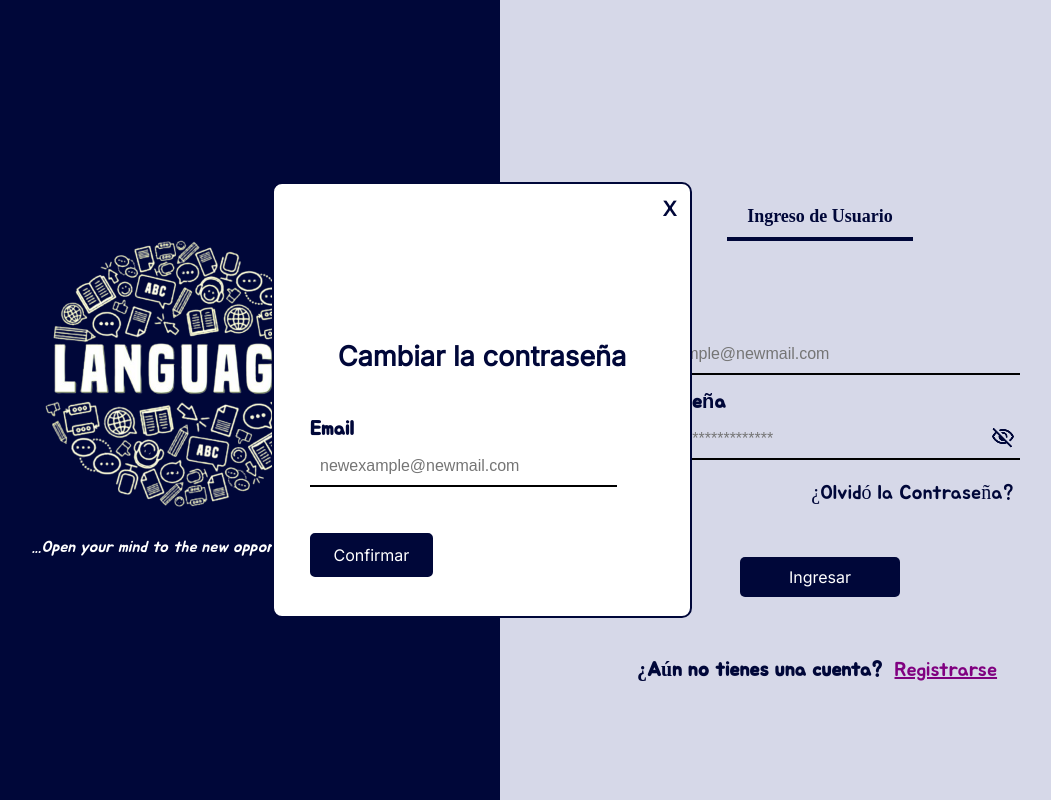
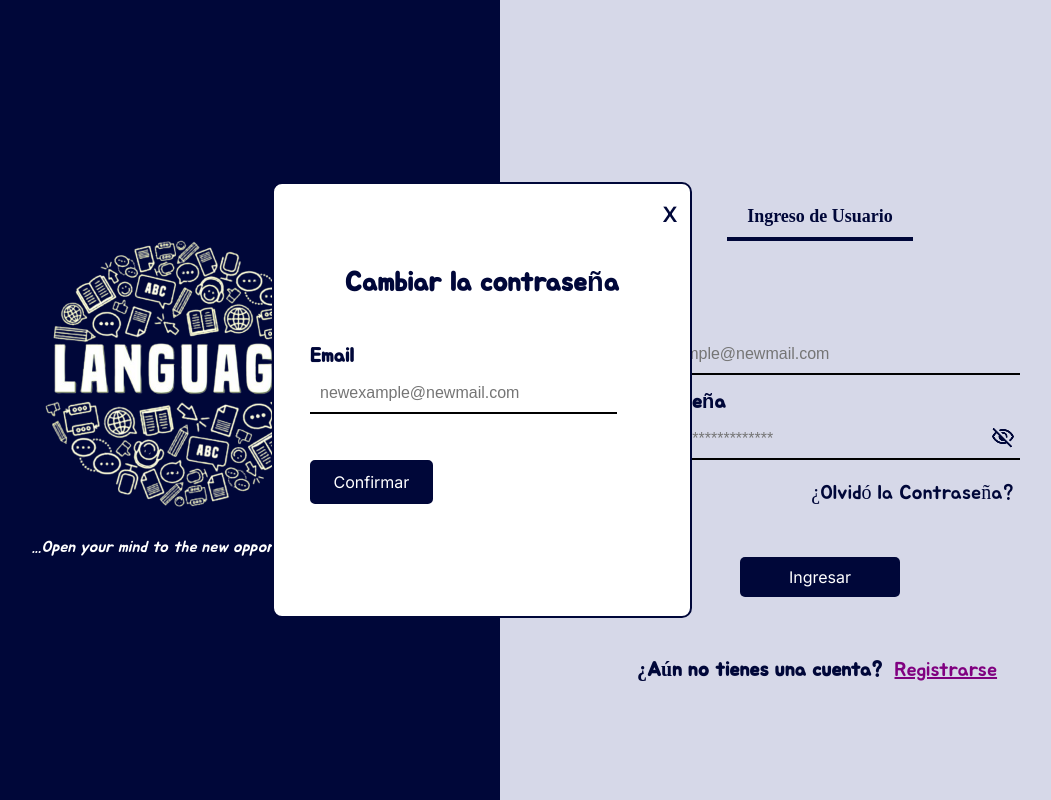
Before and after one commit to brayanCast/NewLang, a React (Create React App) app in the folder frontend/: page / in a window 1280 px wide. Both pictures are taken after a click on the button "¿Olvidó la Contraseña?". Shown: the whole page, without its empty margins (140-1191 px from the left). Built offline with nearby package versions, Linux system fonts and the light colour scheme; no server answers; a web font is replaced by a local one.

Commit message:
changes in frontend view .css files

```diff
--- a/frontend/src/index.css
+++ b/frontend/src/index.css
@@ -210,8 +210,15 @@ body {
 }
 
 .title-change-password {
+  margin-top: -5rem;
   text-align: center;
   font-size: 20px;
+  font-family: 'Jua', sans-serif;
+
+}
+
+.change-password-form {
+  margin-top: 0;
 }
 
 #change-pass-submit {
@@ -226,9 +233,10 @@ body {
   color: #FFFFFF;
 }
 
+
+
 .btn-cancel-change {
-  margin-top: -10%;
-  margin-bottom: 3%;
+  margin-top: 0;
   margin-left: 95%;
   background-color: transparent;
   border-color: transparent;
--- a/frontend/src/styles/UpdateUser.css
+++ b/frontend/src/styles/UpdateUser.css
@@ -66,7 +66,8 @@
 }
 
 .update-profile-button {
-    margin-top: 3rem;
+    margin-top: 1rem;
+    margin-bottom: 1.5rem;
     margin-left: 8rem;
     display: flex;
 }
@@ -116,7 +117,10 @@
 
 .delete-profile-button {
     display: flex;
-    margin-right: 100px;
+    margin-right: 6rem;
+    margin-bottom: -2rem;
+    background-color: turquoise;
+
 }
 
 .delete-profile-button button {
```
